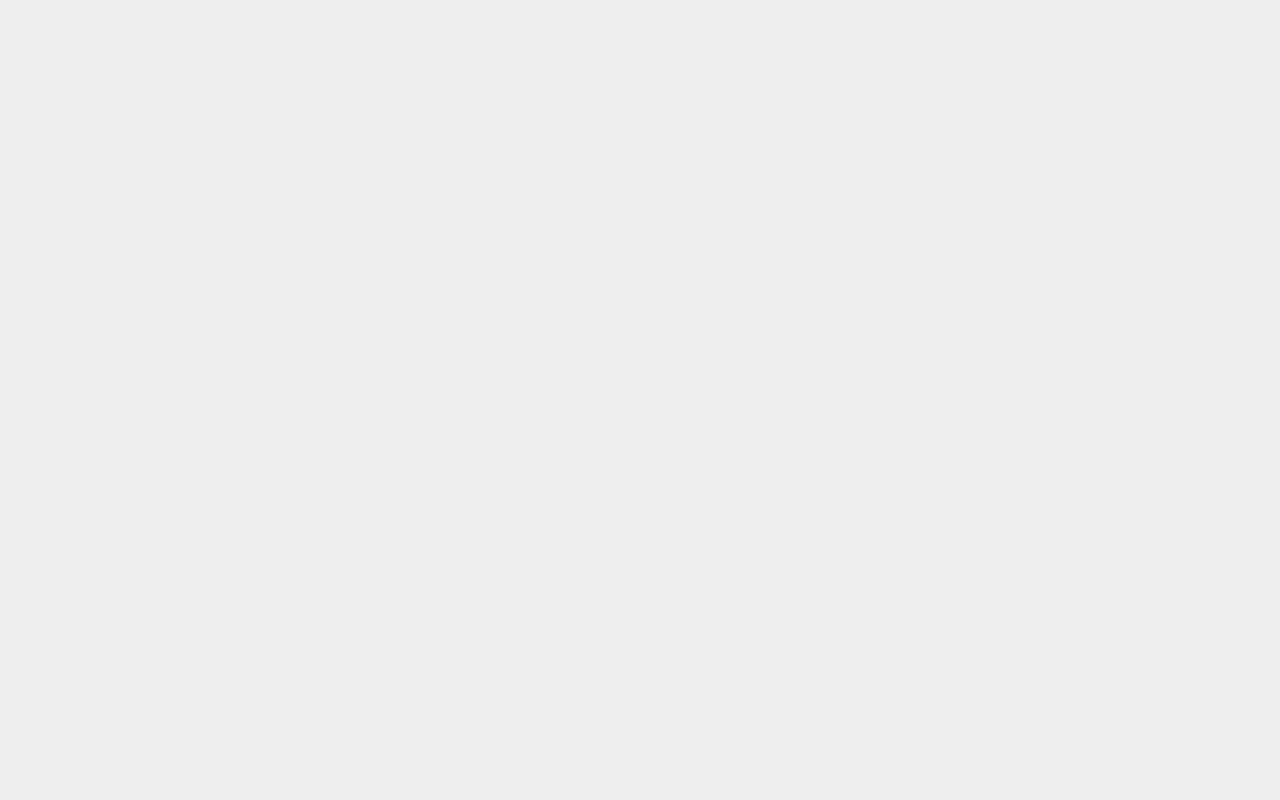
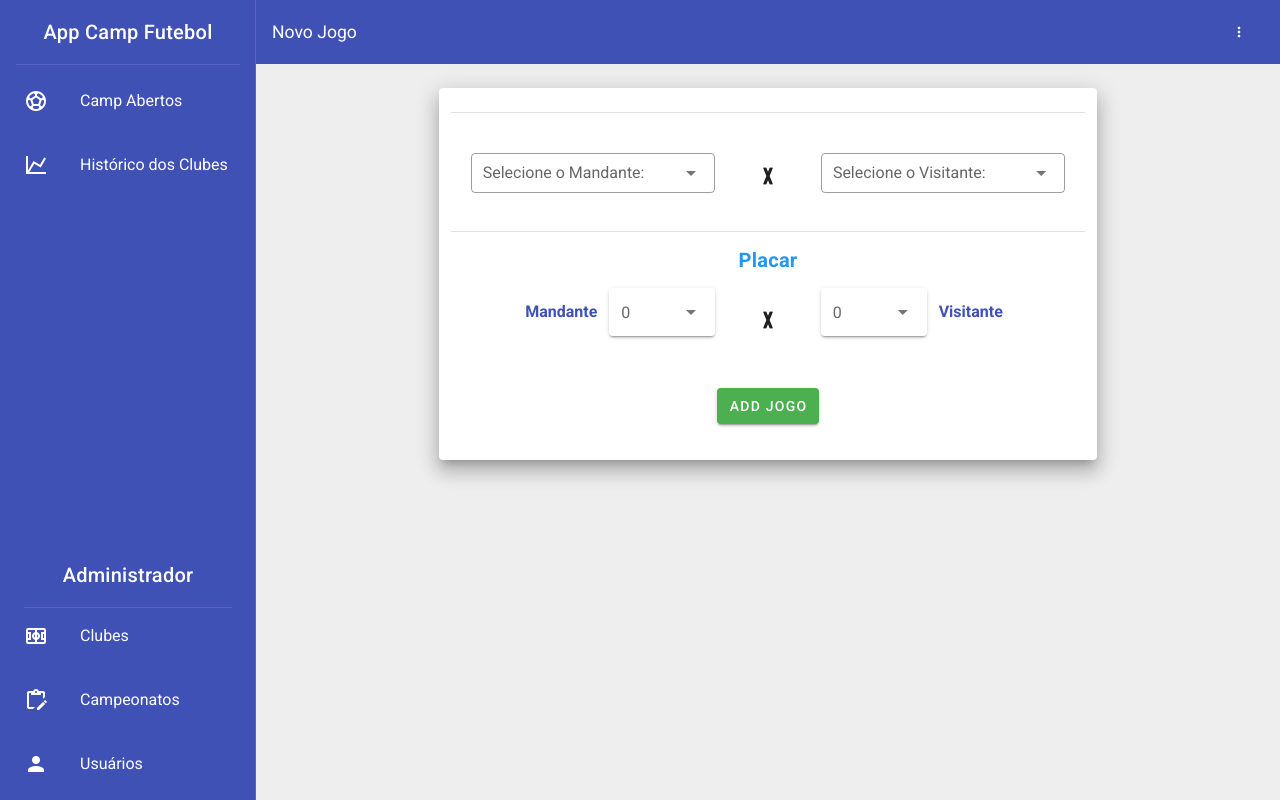
Before and after one commit to CaioCesarRocha/ranking_futebol, a Vue app in the folder frontend/: page /newGame in a window 1280 px wide. Built offline with nearby package versions, Linux system fonts and the light colour scheme; no server answers.

Commit message:
newGame/ routers.js/ listRounds
alterações na parte de template da newGame, novos informação add ao script, alteração na router passando a newGame, e listRounds alteração nos parametros passados qdo chama a NewGame

```diff
--- a/frontend/src/router.js
+++ b/frontend/src/router.js
@@ -87,6 +87,14 @@ const router = new Router({
                 title: "Rodadas",
             }
         },
+        {
+            path: '/newGame',
+            name: 'newGame',
+            component: () => import('./views/newGame.vue'),
+            meta: {
+                title: "Novo Jogo",
+            }
+        },
 
 
     ]
--- a/frontend/src/views/ListRounds.vue
+++ b/frontend/src/views/ListRounds.vue
@@ -57,8 +57,8 @@
                             @update:page="getPage"
                             @update:sort-desc="sortDescFunc"
                             @update:sort-by="sortByFunc"
-                            loading-text="Carregando ligas..."
-                            no-data-text="Nenhuma liga encontrada"
+                            loading-text="Carregando rodadas..."
+                            no-data-text="Nenhuma rodada encontrada"
                             class="elevation-1"
                             color="accent"
                             locale="pt-BR"
@@ -71,11 +71,12 @@
                                 </v-layout>
                             </template>
 
-                            <!--<template v-slot:[`item.numParticipantes`]="{ item }" >
-                                <v-layout justify-center v-model="item.numParticipantes">
-                                    {{item.numParticipantes}}
+                            <template v-slot:[`item.nome`]="{ item }" >
+                                <v-layout justify-center>
+                                    {{item.nome}}
                                 </v-layout>
-                            </template>-->
+                            </template>
+
 
                             <template v-slot:[`item.id`]="{ item }" >
                                 <v-layout justify-center>
@@ -216,7 +217,6 @@ export default {
             this.paginate.itemsPerPage = pageData.PerPage
             this.paginate.itemsLength = parseInt(pageData.total)
             this.roundsData = pageData.data
-
         },
 
         getItemsPerPage(val) {
@@ -268,7 +268,8 @@ export default {
         },
 
         handleClickRow(val) {
-            this.$router.push({name: '', params: { id: val.id, idLeague: this.league.id}})
+
+            this.$router.push({name: 'newGame', params: { id: val.id, idLeague: this.league.id, nomeLiga:this.league.nome, nomeRodada: val.nome}})
         }
     },
 
--- a/frontend/src/views/newClub.vue
+++ b/frontend/src/views/newClub.vue
@@ -89,6 +89,7 @@ import {required, maxLength } from 'vuelidate/lib/validators'
 import DrawerToolbar from '../components/DrawerToolbar'
 import Clubes from '../services/Clubes'
 
+
 export default {
     components:{
         DrawerToolbar
@@ -140,6 +141,7 @@ export default {
 
     },
     methods:{
+
         async createClub(){
             this.$v.$touch()
 
@@ -178,7 +180,7 @@ export default {
         upperString(string) {
             return string.toUpperCase()
         },
-    }
+    },
 
 
 }
--- a/frontend/src/views/newGame.vue
+++ b/frontend/src/views/newGame.vue
@@ -11,7 +11,7 @@
             >
                 <v-col
                     cols="12"
-                    sm="8"
+                    sm="12"
                     md="6"
                     lg="8"
                     xl="8"
@@ -20,40 +20,51 @@
                     <v-form @submit.prevent="deleteLeague">
                             <v-card class="elevation-12 pb-4 mt-0">
                                 <v-container fluid class="mt-3 ">
-                                    <v-card-subtitle class="ma-0 ml-3 pa-0 mt-0 title font-weight-bold accent--text">
+                                    <v-card-title class="ma-0 ml-3 pa-0 mt-0 title font-weight-bold accent--text">
                                         {{league.nome}}
-                                    </v-card-subtitle>                                                                 <v-divider
-                                    class="mt-0 my-5"
+                                    </v-card-title>                                                                 <v-divider
+                                    class="mt-3 my-5"
                                     />
 
-                                    <v-card-text class="mt-0 px-8 pl-5 py-0 pt-5">
-                                        <v-text-field
-                                        outlined
-                                        required
-                                        label="Nome da Rodada"
-                                        v-model="rodada.nome"
-                                        :error-messages="nomeErrors"
-                                        name="name"
-                                        type="text"
-                                        class="mt-1"
-                                        />
-                                    </v-card-text>
+                                    <v-card-subtitle
+                                    align="center"
+                                    class="ma-0 pa-0 mt-0 title font-weight-bold info--text">
+                                        {{league.rodada}}
+                                    </v-card-subtitle>
 
-
-
-                                   <v-row
+                                  <!-- <v-row
                                     align="center"
+                                    no-gutters
+                                    >
+                                        <v-col
+                                        cols="12"
+                                        sm="6"
+                                        >
+                                            <v-card-subtitle class=" mt-0 info--text title ml-2">
+                                                    Mandante:
+                                            </v-card-subtitle>
+                                        </v-col>
+                                        <v-col
+                                        cols="12"
+                                        sm="6"
+                                        >
+                                            <v-card-subtitle class="mt-0 ml-10 info--text title">
+                                                Visitante:
+                                            </v-card-subtitle>
+                                        </v-col>
+                                   </v-row>-->
+                                    <v-row
+                                    align="center"
+                                    no-gutters
                                     >
                                         <v-col
                                         cols="12"
                                         sm="5"
                                         >
-                                            <v-card-subtitle class=" mt-0 accent--text title ml-3">
-                                                Mandante:
-                                            </v-card-subtitle>
+
                                             <v-select
-                                            class="accent--text ml-5 "
-                                            v-model="rodada.mandante"
+                                            class="accent--text ml-5 mt-5"
+                                            v-model="jogo.mandante"
                                             :items="clubesData"
                                             attach
                                             item-text="nome"
@@ -65,28 +76,27 @@
                                             >
                                             </v-select>
                                         </v-col>
+
                                         <v-col
                                         cols="12"
                                         sm="2"
                                         >
                                             <template >
-                                                <v-layout class="mt-0" justify-center>
-                                                    <v-icon class="mt-10 mb-0" color="grey darken-4" x-large>
+                                                <v-layout class="mt-5" justify-center>
+                                                    <v-icon class="mb-5" color="grey darken-4" x-large>
                                                         mdi-roman-numeral-10
                                                     </v-icon>
                                                 </v-layout>
                                             </template>
                                         </v-col>
+
                                         <v-col
                                         cols="12"
                                         sm="5"
                                         >
-                                            <v-card-subtitle class=" mt-0 accent--text title">
-                                            Visitante:
-                                            </v-card-subtitle>
                                             <v-select
-                                            class="accent--text mr-5"
-                                            v-model="rodada.visitante"
+                                            class="accent--text mr-5 mt-5"
+                                            v-model="jogo.visitante"
                                             :items="clubesData"
                                             attach
                                             item-text="nome"
@@ -98,9 +108,76 @@
                                             >
                                             </v-select>
                                         </v-col>
+                                    </v-row>
+
+                                    <v-divider
+                                        class="mt-3 my-3"
+                                    />
+
+                                   <v-card-subtitle
+                                    align="center"
+                                    class="ma-0 pa-0 mt-0 title font-weight-bold info--text">
+                                        Placar
+                                    </v-card-subtitle>
+
+                                    <v-row
+                                    no-gutters
+                                    class="mt-3"
+                                    >
+                                        <v-col
+                                        cols="12"
+                                        sm="3"
+                                        align="right"
+                                        >
+                                            <p class="mr-3 mt-3 font-weight-bold accent--text">Mandante</p>
+                                        </v-col>
+
+                                        <v-col
+                                        cols="12"
+                                        sm="2"
+                                        >
+                                            <v-select
+                                                :items="placares"
+                                                label="0"
+                                                solo
+                                            ></v-select>
+                                        </v-col>
+
+                                        <v-col
+                                        cols="12"
+                                        sm="2"
+                                        >
+                                            <template >
+                                                <v-layout class="mt-3" justify-center>
+                                                    <v-icon class="mb-10" color="grey darken-4" x-large>
+                                                        mdi-roman-numeral-10
+                                                    </v-icon>
+                                                </v-layout>
+                                            </template>
+                                        </v-col>
+                                        <v-col
+                                        cols="12"
+                                        sm="2"
+                                        >
+                                            <v-select
+                                                :items="placares"
+                                                label="0"
+                                                solo
+                                            ></v-select>
+                                        </v-col>
+                                        <v-col
+                                        cols="12"
+                                        sm="3"
+                                        >
+                                        <p class="ml-3 mt-3 font-weight-bold accent--text">Visitante</p>
+                                         </v-col>
+
+
+
+
                                    </v-row>
                                     <v-card-actions class=" mt-0 justify-center text-center">
-                                        <v-btn type="submit" class="px-3 mt-3" color="success">ADD Jogo</v-btn>
+                                        <v-btn type="submit" class="px-3" color="success">ADD Jogo</v-btn>
                                     </v-card-actions>
                                 </v-container>
                             </v-card>
@@ -115,8 +192,7 @@
 
 <script>
 import DrawerToolbar from '../components/DrawerToolbar'
-import {required, maxLength } from 'vuelidate/lib/validators'
-import Leagues from '../services/Leagues'
+//import Leagues from '../services/Leagues'
 import LeagueClubes from '../services/LeagueClubes'
 
 export default {
@@ -126,62 +202,38 @@ export default {
 
     data:()=>({
         clubesData: [],
-        jogos:['Jogo 1', 'Jogo 2','Jogo 3', 'Jogo 4', 'Jogo 5', 'Jogo 6', 'Jogo 7', 'Jogo 8', 'Jogo 9', 'Jogo 10'],
+        placares:[0,1,2,3,4,5,6,7,8,9,10],
         league:{
+            rodada:'',
             id: '',
             nome: '',
             formato: '',
             numParticipantes: '',
             selectedClubes:[]
         },
-        rodada:{
-            nome:'',
+        jogo:{
+            numero:'',
             mandante: '',
             visitante: '',
-            jogo: '',
+            golsMandante: '',
+            golsVisitante: '',
         }
     }),
 
-     validations:{
-        rodada:{
-            nome:{
-                required,
-                maxLength:maxLength(200)
-            },
-        }
-    },
-
     computed:{
-        nomeErrors(){
-            const errors = []
-            if (!this.$v.rodada.nome.$dirty) return errors
-            !this.$v.rodada.nome.required && errors.push('O nome da rodada é obrigatório')
-            !this.$v.rodada.nome.maxLength && errors.push('O nome da rodada excedeu o limite de caracteres')
-            return errors
-        },
     },
 
 
     methods:{
         async getLeague() {
-            try{
-                const league = await Leagues.show(this.$route.params.id)
-                this.setLeague(league.data)
-                 //this.gettingLeague = this.errorGettingLeague = false
-            }
-            catch(err){
-                //this.gettingLeague = false
-                //this.errorGettingLeague = true
-                if(err.response.status == 404)
-                    this.errorMessage = 'Liga não encontrada'
-                else
-                    this.errorMessage = 'Houve um problema ao carregar dados desta liga'
-            }
+           this.league.id = this.$route.params.idLeague
+           this.league.nome = this.$route.params.nomeLiga
+           this.league.rodada = this.$route.params.nomeRodada
         },
 
         async getClubes(){
             try{
-                const leagueClubes = await LeagueClubes.show(this.$route.params.id)
+                const leagueClubes = await LeagueClubes.show(this.$route.params.idLeague)
                 this.clubesData = leagueClubes.data
             }
             catch(err){
@@ -192,13 +244,12 @@ export default {
             }
         },
 
-        setLeague(leagueData){
-            this.league.id = leagueData.id;
-            this.league.nome = leagueData.nome;
-            this.league.formato = leagueData.formato;
-            this.league.numParticipantes = leagueData.numParticipantes;
-
-        },
+        //setLeague(leagueData){
+            //this.league.id = leagueData.id;
+            //this.league.nome = leagueData.nome;
+            //this.league.formato = leagueData.formato;
+            //this.league.numParticipantes = leagueData.numParticipantes;
+        //},
 
     },
 
```
